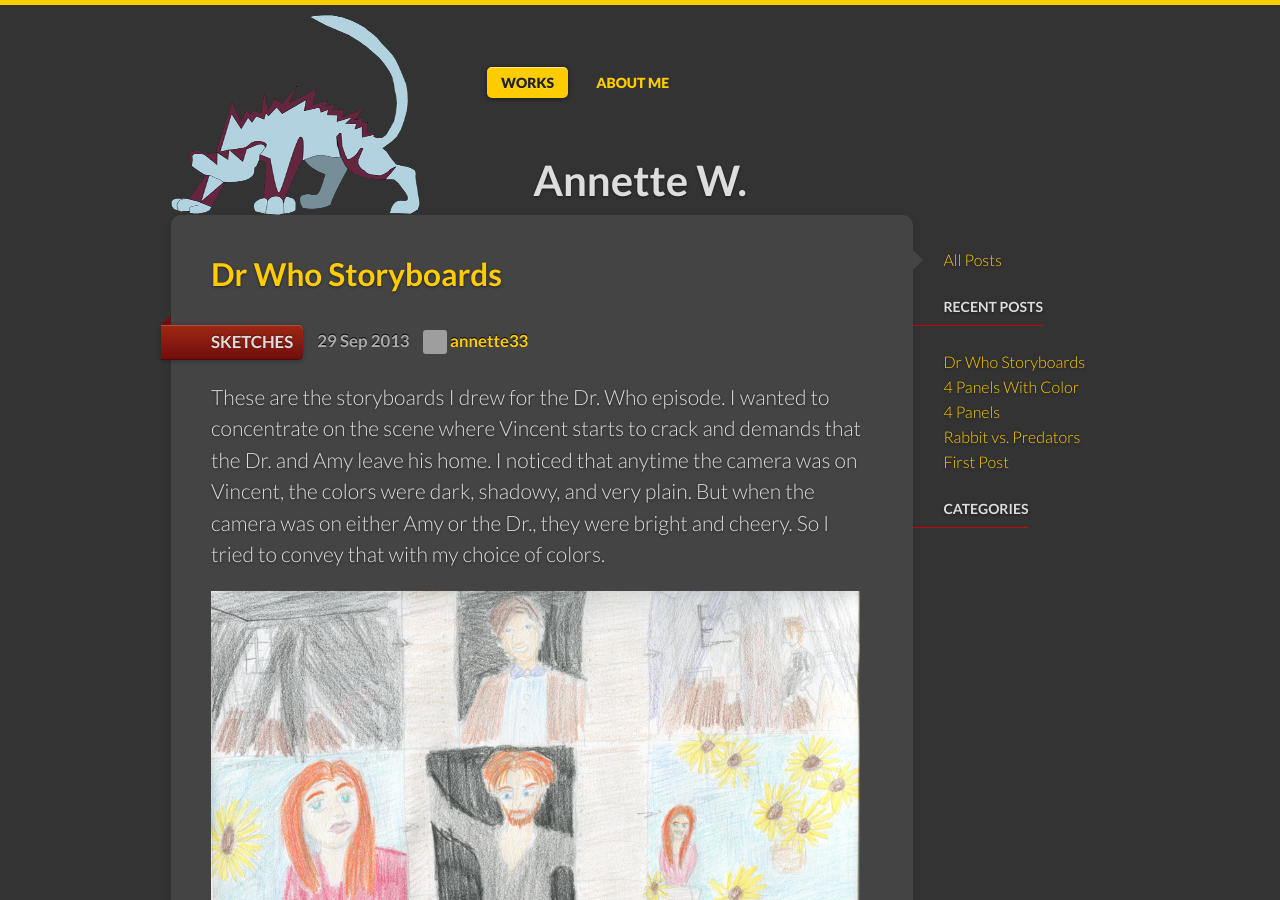
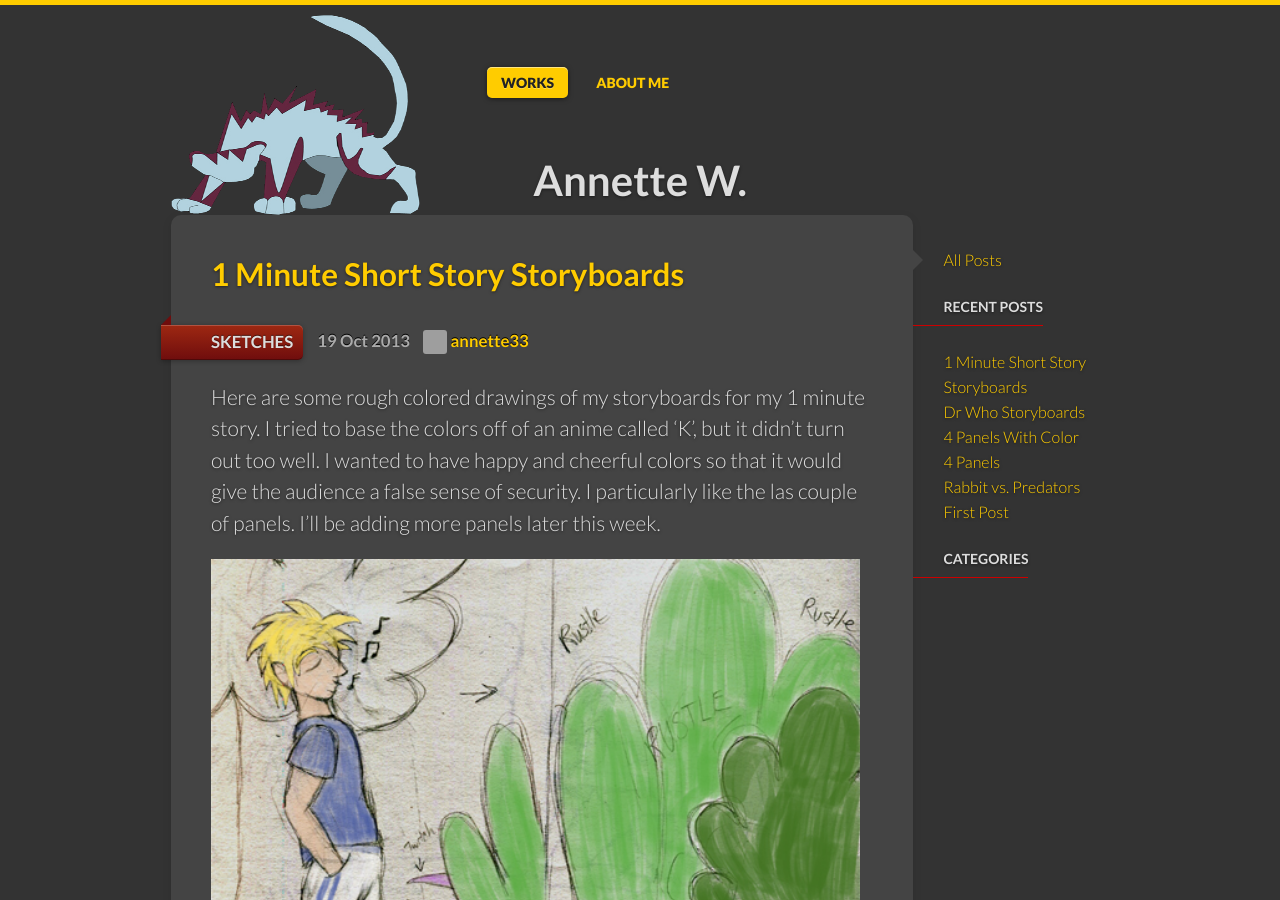
Before and after one commit to Annette33/Annette33.github.io, a Jekyll site: the page built from index.html, in a window 1280 px wide and 900 px high. Built offline with Jekyll 4.4.1, drawn with Linux system fonts in a browser that asks for light colours; some web fonts are replaced; grey boxes are pictures that could not be loaded.

Commit message:
More updates 10/19

```diff
--- /dev/null
+++ b/_posts/2013-10-19-1 Minute Short Story Storyboards.md
@@ -0,0 +1,14 @@
+---
+layout: news_item
+title: "1 Minute Short Story Storyboards"
+date: "2013-10-19 14:08:00 -0500"
+author: annette33
+version: 1.2.1
+categories: ["Sketches"]
+---
+
+Here are some rough colored drawings of my storyboards for my 1 minute story. I tried to base the colors off of an anime called 'K', but it didn't turn out too well. I wanted to have happy and cheerful colors so that it would give the audience a false sense of security. I particularly like the las couple of panels. I'll be adding more panels later this week.
+
+![01](/img/01.jpg)
+![02](/img/02.jpg)
+![03](/img/03.jpg)
--- a/_posts/2013-10-19-Dr Who Storyboards.md
+++ b/_posts/2013-10-19-Dr Who Storyboards.md
@@ -1,7 +1,7 @@
 ---
 layout: news_item
 title: "Dr Who Storyboards"
-date: "2013-09-29 12:53:00 -0500"
+date: "2013-10-19 12:53:00 -0500"
 author: annette33
 version: 1.2.1
 categories: ["Sketches"]
```
